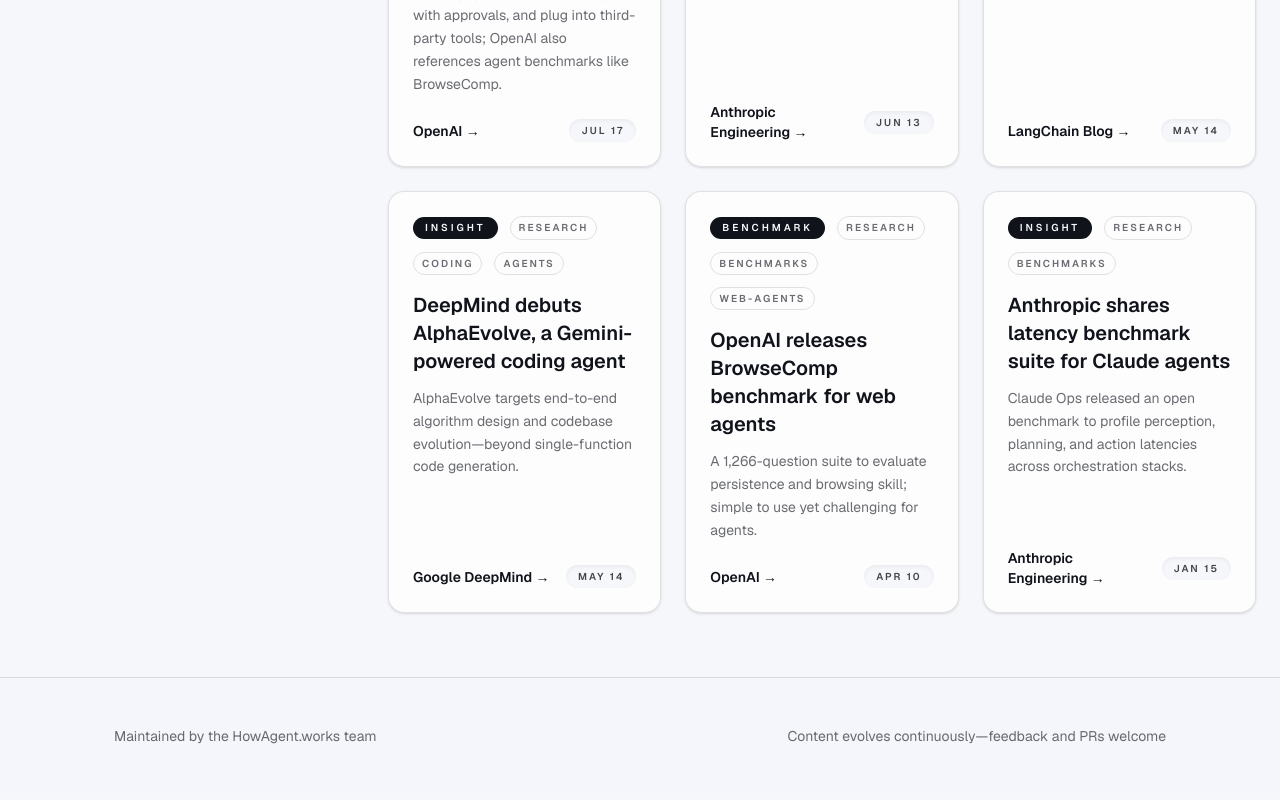
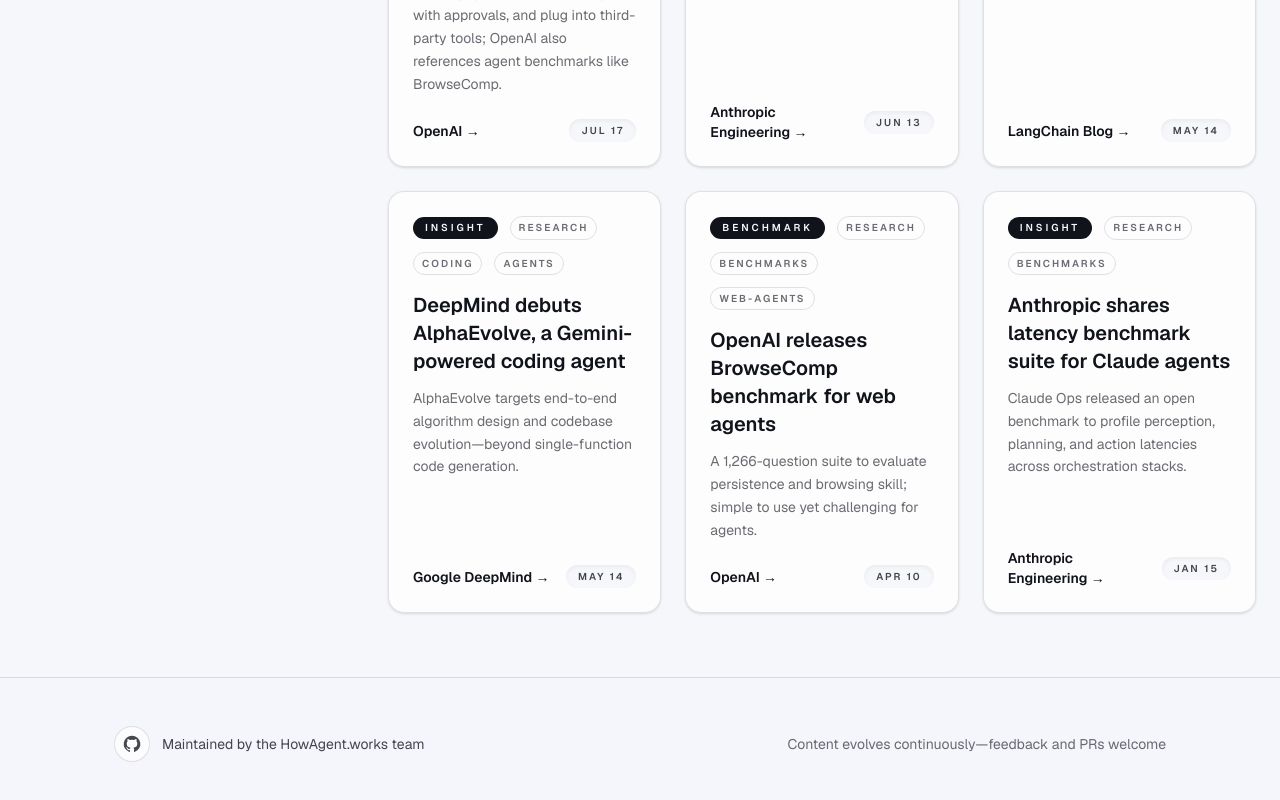
Before and after one commit to yushaw/howagentworks, a Next.js app: page / in a window 1280 px wide. Shown: the part 9511-10311 px from the top of the page. Built offline with nearby package versions, Linux system fonts and the light colour scheme.

Commit message:
add github addr.

```diff
--- a/src/app/page.tsx
+++ b/src/app/page.tsx
@@ -1697,11 +1697,30 @@
 
       <footer className="border-t border-[color:var(--color-border)] bg-[color:var(--color-background)]/90">
         <div className="mx-auto flex max-w-[1100px] flex-col gap-4 px-6 py-12 text-sm text-[color:var(--color-muted)] md:flex-row md:items-center md:justify-between">
-          <span>
-            {language === "zh"
-              ? "由 HowAgent.works 团队维护"
-              : "Maintained by the HowAgent.works team"}
-          </span>
+          <div className="flex items-center gap-3 text-[color:var(--color-muted-strong)]">
+            <a
+              href="https://github.com/yushaw/howagentworks"
+              target="_blank"
+              rel="noopener noreferrer"
+              aria-label="GitHub"
+              className="inline-flex size-9 items-center justify-center rounded-full border border-[color:var(--color-border)] bg-[color:var(--color-card)]/80 text-[color:var(--color-foreground)] transition hover:bg-[color:var(--color-card)]"
+            >
+              <svg
+                xmlns="http://www.w3.org/2000/svg"
+                viewBox="0 0 24 24"
+                className="size-5"
+                fill="currentColor"
+                aria-hidden="true"
+              >
+                <path d="M12 2a10 10 0 0 0-3.16 19.47c.5.09.68-.22.68-.48v-1.7c-2.78.6-3.37-1.34-3.37-1.34a2.65 2.65 0 0 0-1.1-1.45c-.9-.62.07-.61.07-.61a2.1 2.1 0 0 1 1.54 1.03 2.15 2.15 0 0 0 2.94.84 2.16 2.16 0 0 1 .64-1.35c-2.22-.25-4.57-1.11-4.57-4.94a3.88 3.88 0 0 1 1-2.7 3.6 3.6 0 0 1 .1-2.66s.84-.27 2.75 1.03a9.44 9.44 0 0 1 5 0c1.91-1.3 2.75-1.03 2.75-1.03a3.6 3.6 0 0 1 .1 2.66 3.88 3.88 0 0 1 1 2.7c0 3.84-2.36 4.68-4.6 4.93a2.4 2.4 0 0 1 .69 1.86v2.76c0 .27.18.58.69.48A10 10 0 0 0 12 2Z" />
+              </svg>
+            </a>
+            <span>
+              {language === "zh"
+                ? "由 HowAgent.works 团队维护"
+                : "Maintained by the HowAgent.works team"}
+            </span>
+          </div>
           <span>
             {language === "zh"
               ? "内容持续迭代，欢迎提交 Issue 或 PR"
```
